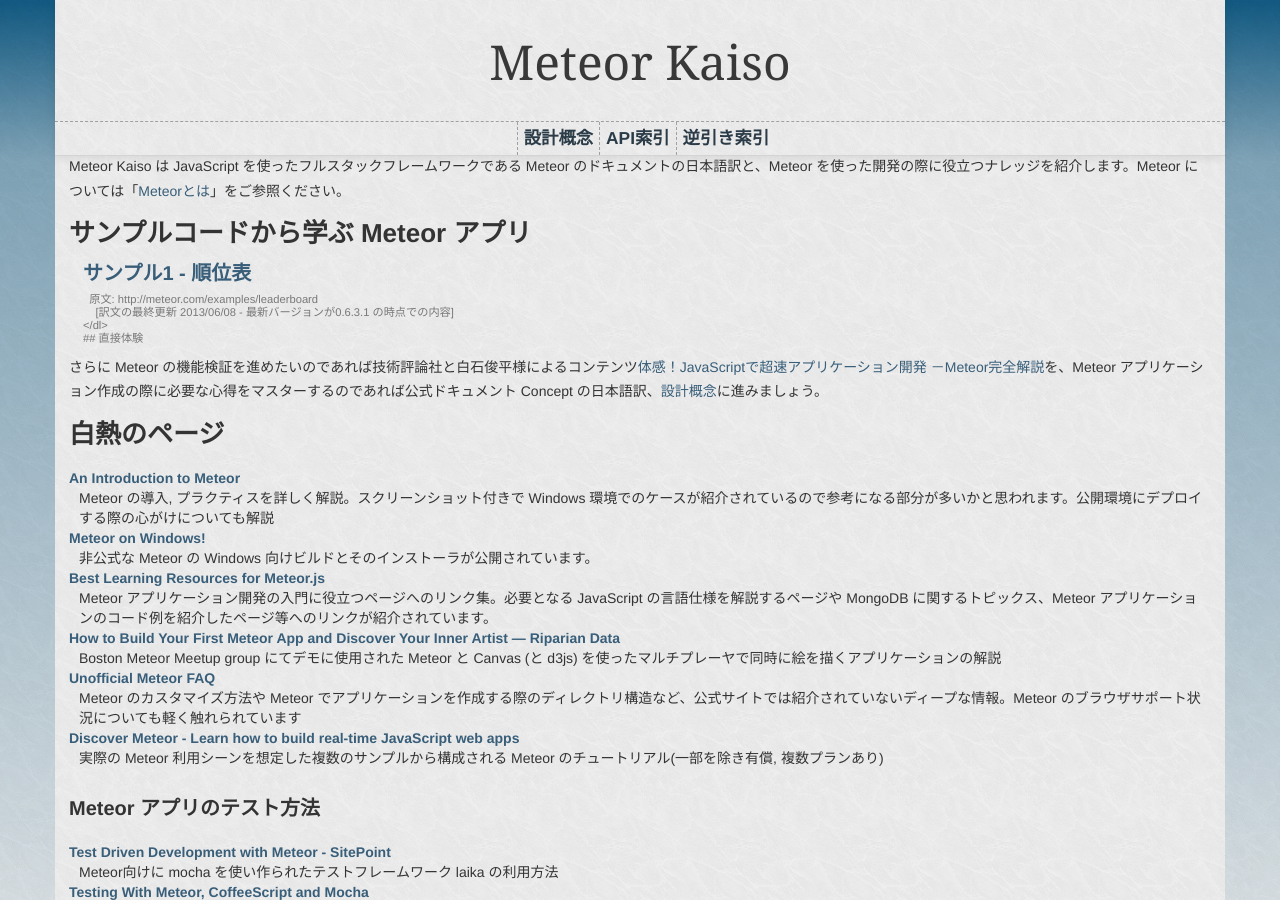
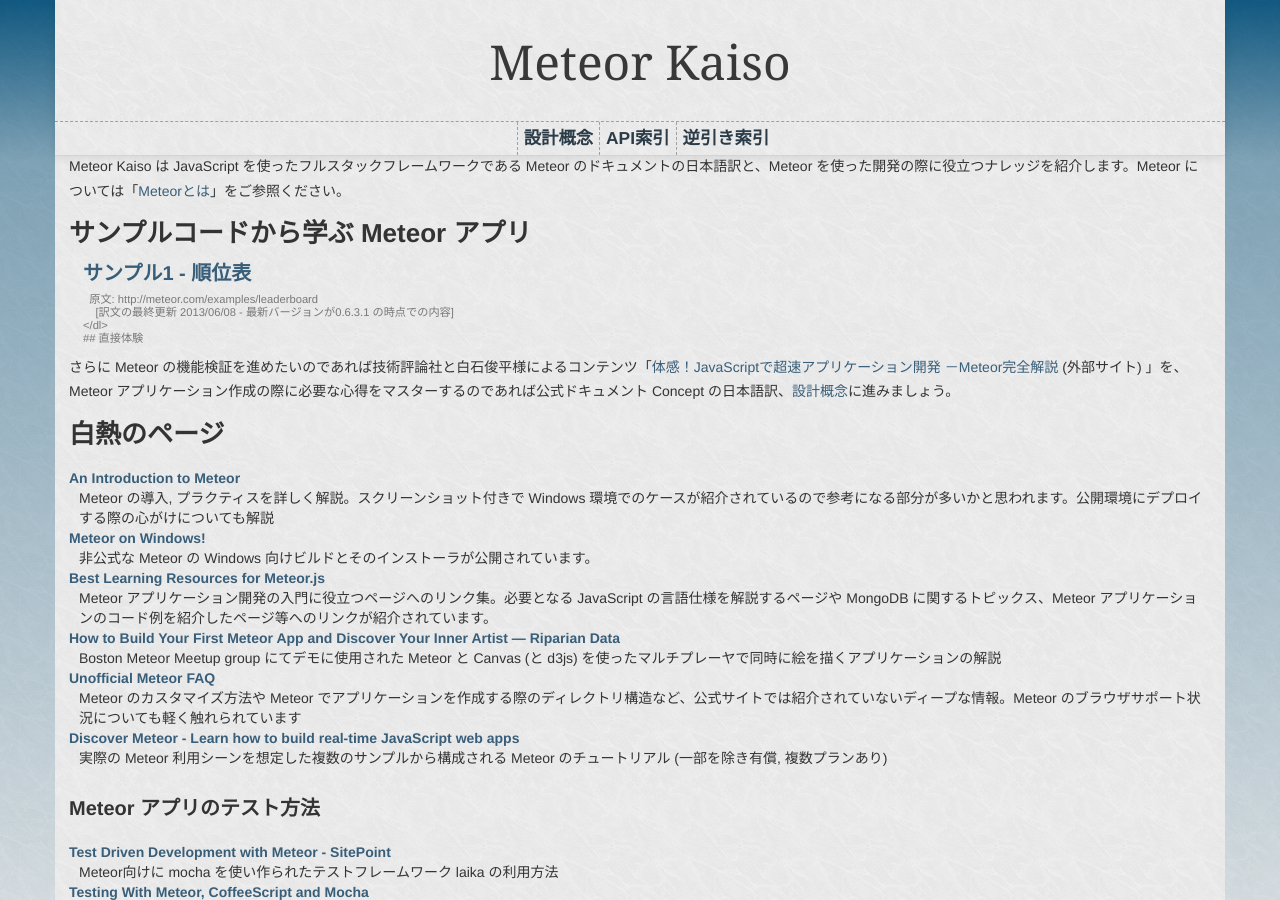
Before and after one commit to arumtaunsaram/meteor_jp, a Jekyll site: the page built from index.html, in a window 1280 px wide and 900 px high. Built offline with Jekyll 4.4.1, drawn with Linux system fonts in a browser that asks for light colours; Markdown is read by kramdown in place of the engine named in the settings; some of the changed text lies outside the part shown.

Commit message:
A tiny fix.

```diff
--- a/_includes/index.html
+++ b/_includes/index.html
@@ -6,7 +6,7 @@
     <h3 class="rawentry" data-link="leaderboard-code.html" data-doctype="index">サンプル1 - 順位表</h3>
   </div>
   <p>
-  さらに Meteor の機能検証を進めたいのであれば技術評論社と白石俊平様によるコンテンツ<a href="http://gihyo.jp/dev/serial/01/meteor">体感！JavaScriptで超速アプリケーション開発 －Meteor完全解説</a>を、Meteor アプリケーション作成の際に必要な心得をマスターするのであれば公式ドキュメント Concept の日本語訳、<a href="concept.html">設計概念</a>に進みましょう。
+  さらに Meteor の機能検証を進めたいのであれば技術評論社と白石俊平様によるコンテンツ「<a href="http://gihyo.jp/dev/serial/01/meteor">体感！JavaScriptで超速アプリケーション開発 －Meteor完全解説</a>  (外部サイト) 」を、Meteor アプリケーション作成の際に必要な心得をマスターするのであれば公式ドキュメント Concept の日本語訳、<a href="concept.html">設計概念</a>に進みましょう。
   </p>
   <h2>白熱のページ</h2>
   <dl>
@@ -22,7 +22,7 @@
     <dt><a href="https://github.com/oortcloud/unofficial-meteor-faq">Unofficial Meteor FAQ</a></dt>
   	<dd>Meteor のカスタマイズ方法や Meteor でアプリケーションを作成する際のディレクトリ構造など、公式サイトでは紹介されていないディープな情報。Meteor のブラウザサポート状況についても軽く触れられています</dd>
     <dt><a href="http://www.discovermeteor.com/">Discover Meteor - Learn how to build real-time JavaScript web apps</a><dt>
-  	<dd>実際の Meteor 利用シーンを想定した複数のサンプルから構成される Meteor のチュートリアル(一部を除き有償, 複数プランあり)</dd>
+  	<dd>実際の Meteor 利用シーンを想定した複数のサンプルから構成される Meteor のチュートリアル (一部を除き有償, 複数プランあり)</dd>
   </dl>
   <h3>Meteor アプリのテスト方法</h3>
   <dl>
@@ -36,14 +36,14 @@
     <dt><a href="http://www.fastcolabs.com/3007015/how-use-mysql-meteor">How To Use MySQL With Meteor</a></dt>
   	<dd>MySQL を Meteor のバックグラウンドとして利用する方法</dd>
     <dt><a href="http://www.lshift.net/blog/2013/02/25/live-updates-to-meteor-from-postgres">Live updates to Meteor from Postgres</a></dt>
-  	<dd>Postgre SQL を Meteor で利用する方法(MongoDB経由)</dd>
+  	<dd>Postgre SQL を Meteor で利用する方法 (MongoDB経由)</dd>
   </dl>
   <h3>その他のトピック</h3>
   <dl>
     <dt><a href="http://telesc.pe/">Telescope</a></dt>
   	<dd>Meteor で作られたソーシャルニュースサイト</dd>
     <dt><a href="http://blog.nitrous.io/2013/02/21/build-meteor-apps-in-the-browser-with-actionio-and-mongolab.html">Build Meteor apps in the browser with Action.IO and MongoLab</a></dt>
-  	<dd>WebIDE と MongoLab (Mongo DBのデータベースを提供する PaaS環境)を使ったクラウドのみで開発からデプロイまでを完結させる手法の解説</dd>
+  	<dd>WebIDE と MongoLab (Mongo DBのデータベースを提供する PaaS環境) を使ったクラウドのみで開発からデプロイまでを完結させる手法の解説</dd>
     <dt><a href="http://www.infoq.com/news/2013/05/nobackend">NoBackend: Front-End First Web Development</a></dt>
   	<dd>もう一つのサーバサイド抽象化の流れ</dd>
     <dt><a href="http://www.kinvey.com/blog/121/the-backend-as-a-service-ecosystem-map-update-amp-new-trends-migration-toward-the-middle">The Backend as a Service Ecosystem Map Update & New Trends: Migration Toward the Middle</a></dt>
```
